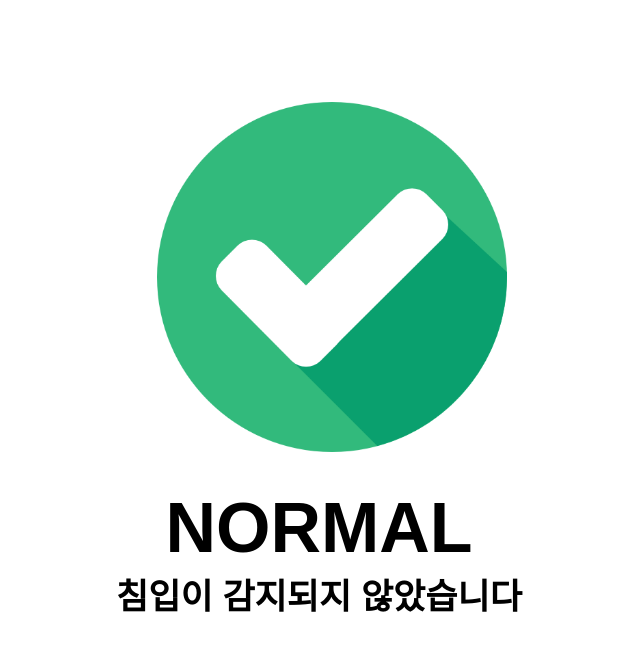
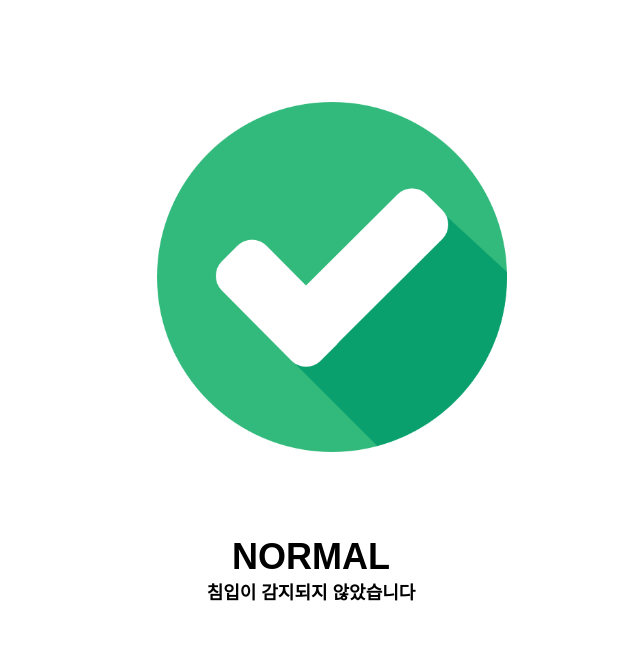
Before and after one commit to moonsoyul/alarm, a plain HTML site: page index.html in a window 1280 px wide. Shown: the whole page, without its empty margins (329-969 px from the left). Drawn offline with Linux system fonts and the light colour scheme; files whose address does not match are found by name.

Commit message:
Update normal.css

```diff
--- a/normal.css
+++ b/normal.css
@@ -10,12 +10,11 @@
 
  .intro_text{
     width:100%;
-    margin-top: 32px;
-     margin-left: 8px;
+    margin-top: 80px;
 
     background: rgb(255, 255, 255);
     text-align: center;
-    font-size: 35px;
+    font-size: 18px;
 }
 .intro_text>h1,
 .intro_text>h4{
```
